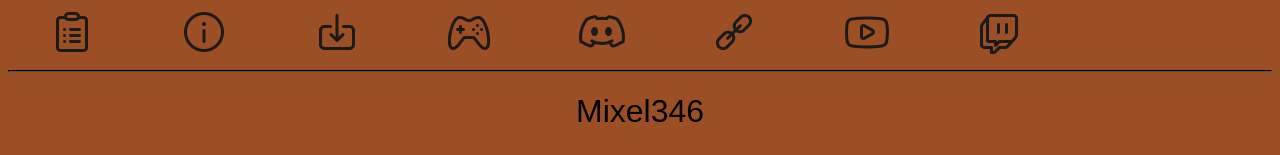
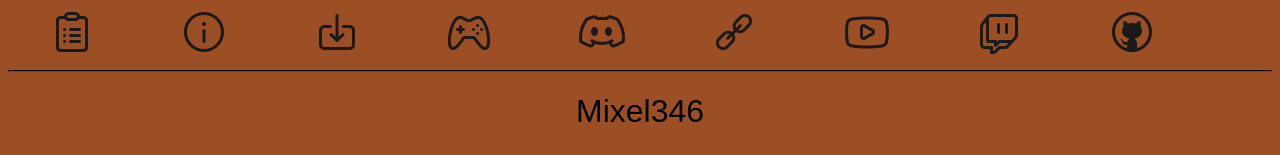
Before and after one commit to mixel346/mixelstuff, a plain HTML site: page about.html in a window 1280 px wide. Shown: the top 155 px of the page. Drawn offline with Linux system fonts and the light colour scheme.

Commit message:
Add files via upload

```diff
--- a/about.html
+++ b/about.html
@@ -14,6 +14,7 @@
       <a href="https://linktr.ee/mixel346"><img src="icons8-link.png"></a>
       <a href=https://youtube.com/@mixel346><img src="icons8-youtube.png"></a>
       <a href="https://twitch.tv/mixel346"><img src="icons8-twitch.png"></a>
+      <a href="https://github.com/mixel346/mixelstuff"><img src="icons8-github.png"></a>
     </div>
     <hr>
     <title>MixelStuff - About/Faq</title>
```
Also changed, not shown: downloads.html (+1 -0 lines), gamepage.html (+1 -0 lines), index.html (+1 -0 lines), icons8-github.png (added).
